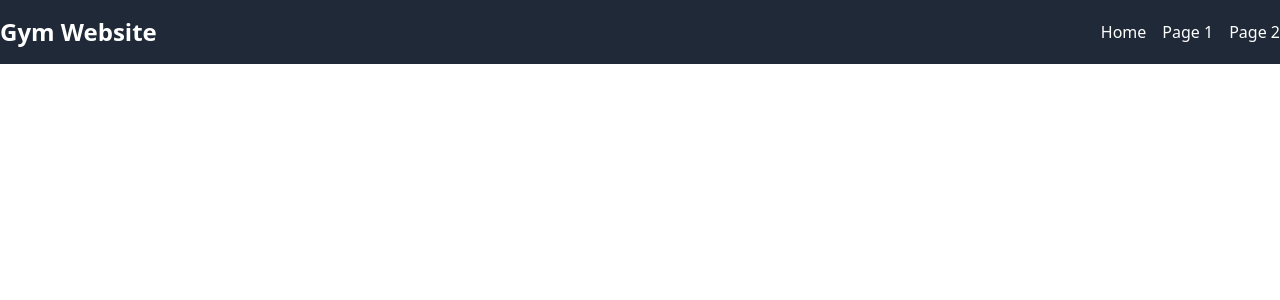
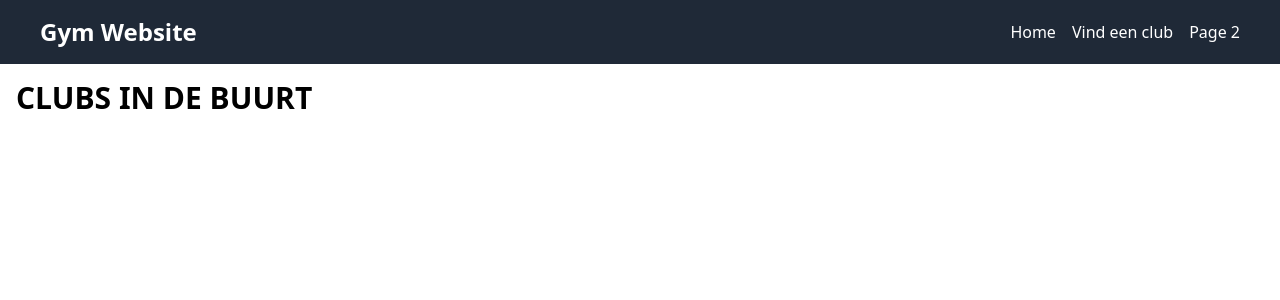
Before and after one commit to Yigit-Findik/Hackaton-1, a Nuxt app: page /vindeenclub in a window 1280 px wide. Shown: the top 300 px of the page. Built offline with nearby package versions, Linux system fonts and the light colour scheme.

Commit message:
new vind een club has been made and added to nuxt.config.js

```diff
--- a/components/Navbar.vue
+++ b/components/Navbar.vue
@@ -1,5 +1,5 @@
 <template>
-    <nav class="bg-gray-800 py-4">
+    <nav class="bg-gray-800 py-4 px-10">
       <div class="container mx-auto">
         <div class="flex justify-between items-center">
           <div>
@@ -7,7 +7,7 @@
           </div>
           <div class="space-x-4">
             <nuxt-link to="/" class="text-white">Home</nuxt-link>
-            <nuxt-link to="/page1" class="text-white">Page 1</nuxt-link>
+            <nuxt-link to="/vindeenclub" class="text-white">Vind een club</nuxt-link>
             <nuxt-link to="/page2" class="text-white">Page 2</nuxt-link>
           </div>
         </div>
--- a/nuxt.config.js
+++ b/nuxt.config.js
@@ -1,7 +1,17 @@
 export default {
+
+  router: {
+    extendRoutes(routes, resolve) {
+      routes.push({
+        name: 'vindeenclub',
+        path: '/vindeenclub',
+        component: resolve(__dirname, 'pages/vindeenclub.vue'),
+      });
+    },
+  },
   // Global page headers: https://go.nuxtjs.dev/config-head
   head: {
-    title: 'hackaton-1',
+    title: 'Gym Hackathon',
     meta: [
       { charset: 'utf-8' },
       { name: 'viewport', content: 'width=device-width, initial-scale=1' },
--- a/pages/index.vue
+++ b/pages/index.vue
@@ -1,8 +1,8 @@
 <template>
   <div>
     <!-- Rest of your index page content -->
-    <div class="container mx-auto p-4">
-      <h1 class="text-3xl font-semibold">Welcome to Our Gym Website</h1>
+    <div class="container mx-auto py-4 px-10">
+      <h1 class="text-3xl font-bold">Welcome to Our Gym Website</h1>
       <!-- Add your content here -->
     </div>
   </div>
--- /dev/null
+++ b/pages/vindeenclub.vue
@@ -0,0 +1,16 @@
+<template>
+    <div>
+      <!-- Rest of your index page content -->
+      <div class="container mx-auto p-4">
+        <h1 class="text-3xl font-semibold uppercase">Clubs in de buurt</h1>
+        <!-- Add your content here -->
+      </div>
+    </div>
+  </template>
+
+
+  <script>
+  export default {
+    name: 'VindeenclubPage',
+  }
+  </script>
```
